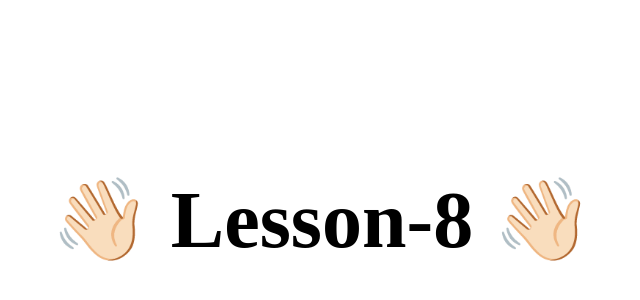
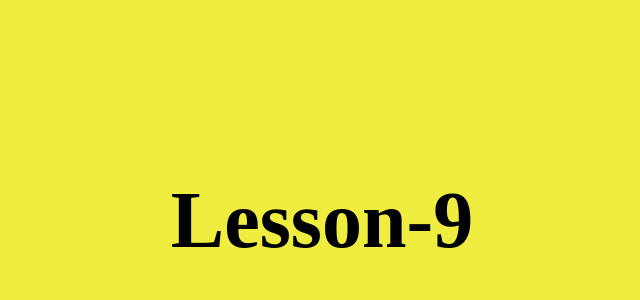
Before and after one commit to arslonbekXX/fake, a plain HTML site: page index.html in a window 1280 px wide. Shown: the part 180-480 px from the top of the page, without its empty margins (318-958 px from the left). Drawn offline with Linux system fonts and the light colour scheme.

Commit message:
lesson-9 start-codes

```diff
--- a/index.html
+++ b/index.html
@@ -5,9 +5,9 @@
 		<meta http-equiv="X-UA-Compatible" content="IE=edge" />
 		<meta name="viewport" content="width=device-width, initial-scale=1.0" />
 		<link rel="stylesheet" href="./main.css" />
-		<title>Lesson-8</title>
+		<title>Lesson-9</title>
 	</head>
 	<body>
-		<h1>👋🏻 Lesson-8 👋🏻</h1>
+		<h1>Lesson-9</h1>
 	</body>
 </html>
--- a/main.css
+++ b/main.css
@@ -4,6 +4,7 @@ body {
 	display: flex;
 	align-items: center;
 	justify-content: center;
+	background-color: #efed40;
 }
 
 h1 {
```
Also changed, not shown: README.md, 2 other files.
